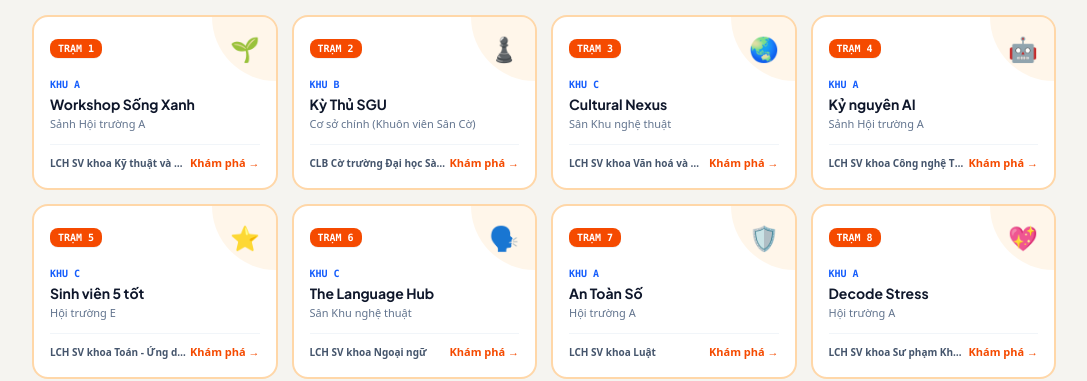
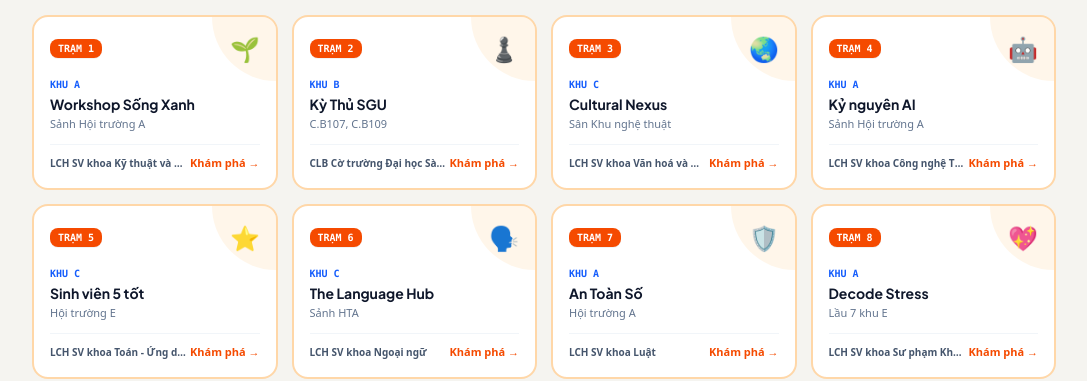
Before and after one commit to ngonguyenthanhdat040606-droid/NgayHoiTanSinhvien_SGU-sDay_2026, a React (Vite) app: page / in a window 1280 px wide. Shown: the part 791-1172 px from the top of the page, without its empty margins (96-1183 px from the left). Built offline with nearby package versions, Linux system fonts and the light colour scheme; no server answers; a web font is replaced by a local one.

Commit message:
Cập nhật lại địa điểm và thông tin người phụ trách cho một số Trạm

```diff
--- a/src/data/mockData.ts
+++ b/src/data/mockData.ts
@@ -8,7 +8,7 @@ export const INITIAL_STATIONS: Station[] = [
     name: 'Trạm 1: Workshop “Green Vibes SGU – Xanh cùng SGU!”',
     shortName: 'Workshop Sống Xanh',
     tagline: 'Sáng tạo lối sống xanh & thân thiện môi trường',
-    description: 'Tham gia không gian trưng bày sản phẩm tái chế thân thiện môi trường, thực hành các hoạt động trang trí vật dụng xanh bảo vệ cảnh quan học đường.',
+    description: 'Tham gia thủ công tái chế, hướng dẫn sinh viên tận dụng chai và túi nhựa trong suốt đã qua sử dụng để cắt gọt, tạo hình thành những chú sứa biển lung linh. Tham gia workshop, các bạn sẽ được tự tay phối màu, kết hợp hạt cườm lấp lánh để làm ra những chiếc móc khóa handmade xinh xắn, qua đó lan tỏa thông điệp bảo vệ môi trường và giảm thiểu rác thải nhựa. Mức phí tham gia 20k/sinh viên.',
     location: 'Sảnh Hội trường A',
     zone: 'A',
     icon: 'Sparkles',
@@ -29,7 +29,7 @@ export const INITIAL_STATIONS: Station[] = [
     shortName: 'Kỳ Thủ SGU',
     tagline: 'Đấu trí Cờ vua, Cờ tướng, Cờ vây đỉnh cao',
     description: 'Tham gia thi đấu đối kháng và giao lưu theo nhóm các bộ môn cờ trí tuệ, thử sức với các thế cờ thế độc đáo do CLB Cờ SGU thiết kế.',
-    location: 'Cơ sở chính (Khuôn viên Sân Cờ)',
+    location: 'C.B107, C.B109',
     zone: 'B',
     icon: 'Award',
     color: 'from-purple-600 to-indigo-700',
@@ -109,7 +109,7 @@ export const INITIAL_STATIONS: Station[] = [
     shortName: 'The Language Hub',
     tagline: 'Rèn luyện phản xạ, từ vựng & tự tin giao tiếp',
     description: 'Sân chơi tương tác ngoại ngữ cực hào hứng: Mini game từ vựng, bắt chữ đuổi hình, và thực hành giao tiếp cơ bản.',
-    location: 'Sân Khu nghệ thuật',
+    location: 'Sảnh HTA',
     zone: 'C',
     icon: 'Languages',
     color: 'from-violet-600 to-fuchsia-600',
@@ -149,7 +149,7 @@ export const INITIAL_STATIONS: Station[] = [
     shortName: 'Decode Stress',
     tagline: 'Chăm sóc sức khỏe tâm thần sinh viên',
     description: 'Trang bị cho sinh viên kỹ năng nhận diện, giải tỏa căng thẳng học tập và xây dựng lối sống tinh thần lành mạnh.',
-    location: 'Hội trường A',
+    location: 'Lầu 7 khu E',
     zone: 'A',
     icon: 'Heart',
     color: 'from-red-500 to-rose-600',
@@ -173,7 +173,7 @@ export const INITIAL_STATIONS: Station[] = [
     zone: 'B',
     icon: 'Zap',
     color: 'from-amber-500 to-orange-600',
-    managerName: 'Đ/c Trịnh Tú Hảo',
+    managerName: 'Đ/c Mai Ngọc Anh',
     managerPhone: '0988 765 432',
     assignedUnit: 'CLB Thể thao',
     nfcTagId: 'E2:17:44:9A',
--- a/src/utils/storage.ts
+++ b/src/utils/storage.ts
@@ -2,7 +2,7 @@ import { Student, Station, OrganizerSession } from '../types';
 import { INITIAL_STATIONS, INITIAL_STUDENTS } from '../data/mockData';
 
 const STUDENTS_KEY = 'tsv_students_v5';
-const STATIONS_KEY = 'tsv_stations_v5';
+const STATIONS_KEY = 'tsv_stations_v6';
 const ACTIVE_STUDENT_ID_KEY = 'tsv_active_student_id_v5';
 const ORGANIZER_SESSION_KEY = 'tsv_organizer_session_v5';
 const ORGANIZER_PIN_KEY = 'tsv_organizer_pin_v5';
```
